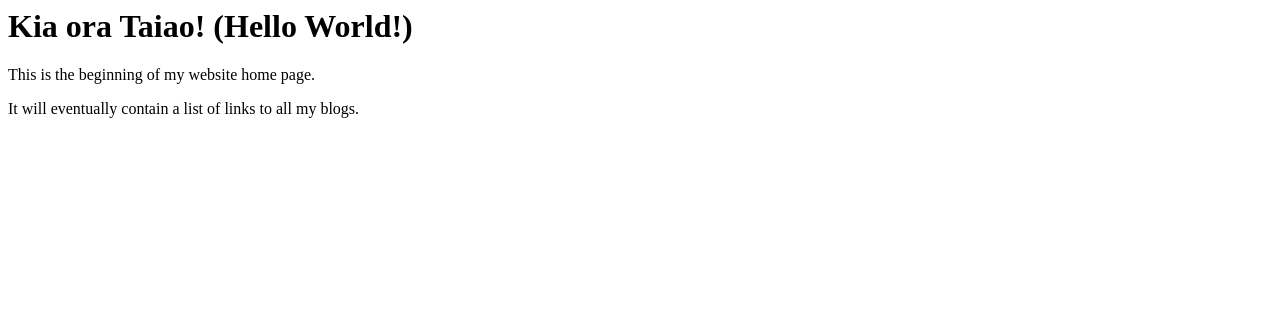
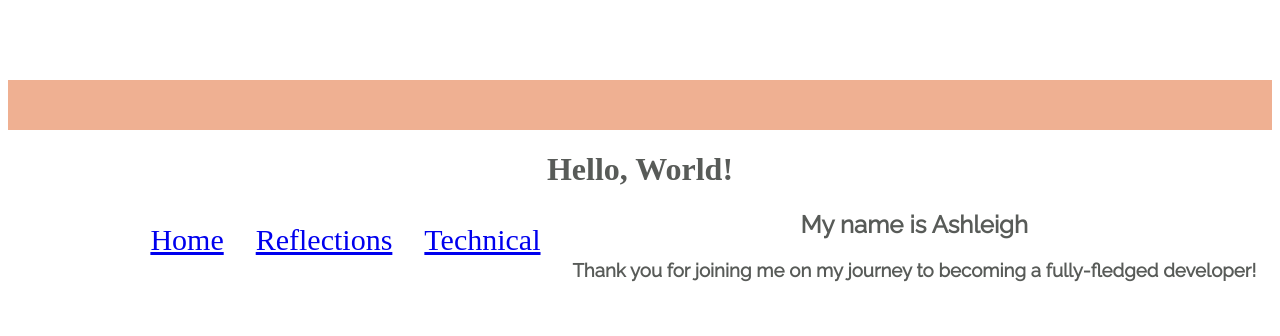
Before and after one commit to ashahta/ashahta.github.io, a plain HTML site: page index.html in a window 1280 px wide. Drawn offline with Linux system fonts and the light colour scheme; files that its build step writes are made by us from their sources; a web font is replaced by a local one.

Commit message:
Update html and CSS

```diff
--- a/index.html
+++ b/index.html
@@ -1,9 +1,24 @@
-<html>
+<!DOCTYPE html>
+<html lang="en-US">
   <head>
-    <title>My blog</title>
+    <title>AshAhTa</title>
+    <meta charset="UTF-8">
+    <link rel="stylesheet" type="text/css" href="main.css" />
+    <link href="https://fonts.googleapis.com/css?family=Cormorant+Upright|Raleway&display=swap" rel="stylesheet">
+    <link href="">
+  </head>
   <body>
-    <h1>Kia ora Taiao! (Hello World!)</h1>
-    <p> This is the beginning of my website home page.</p>
-    <p> It will eventually contain a list of links to all my blogs. </p>
+    <nav class="ashNav">
+      <ul>
+        <li><a href="index.html">Home</a></li>
+        <li><a href="reflections.html">Reflections</a></li>
+        <li><a href="technical-blog.html">Technical</a></li>
+      </ul>
+    </nav>
+      <h1 class="title"> Hello, World! </h1>
+    <div>
+      <h2 class="intro"> My name is Ashleigh </h2>
+      <h3 class="intro"> Thank you for joining me on my journey to becoming a fully-fledged developer! </h3>
+    </div>
   </body>
 </html>
--- a/styles/main.css
+++ b/styles/main.css
@@ -0,0 +1,44 @@
+main {
+    max-width: 800px;
+    margin: auto;
+    background-color: #EFB092
+}
+body {
+  color: #EFB092;
+}
+.title {
+    text-align: center;
+    color: #585b58;
+    font-family: 'Cormorant Upright', serif;
+}
+.intro {
+    text-align: center;
+    color: #585b58;
+    font-family: 'Raleway', sans-serif;
+}
+.ashNav {
+    display: block;
+    height: 50px;
+    line-height: 50px;
+    background-color: #EFB092;
+    border-radius: 10px
+    font-family: 'Cormorant Upright', serif;
+    font-size: 30px;
+    font-style: normal;
+    font-weight: normal;
+    letter-spacing: normal;
+    line-height: 1.3em;
+}
+.ashNav ul {
+    list-style: none;
+    padding: 10%;
+    margin-top: 80px;
+}
+.ashNav li {
+    float: left
+}
+.ashNav li a {
+    display: inline-block;
+    text-align: center;
+    padding: 14px 16px;
+}
```
Also changed, not shown: blog/technical-blog.html (added).
